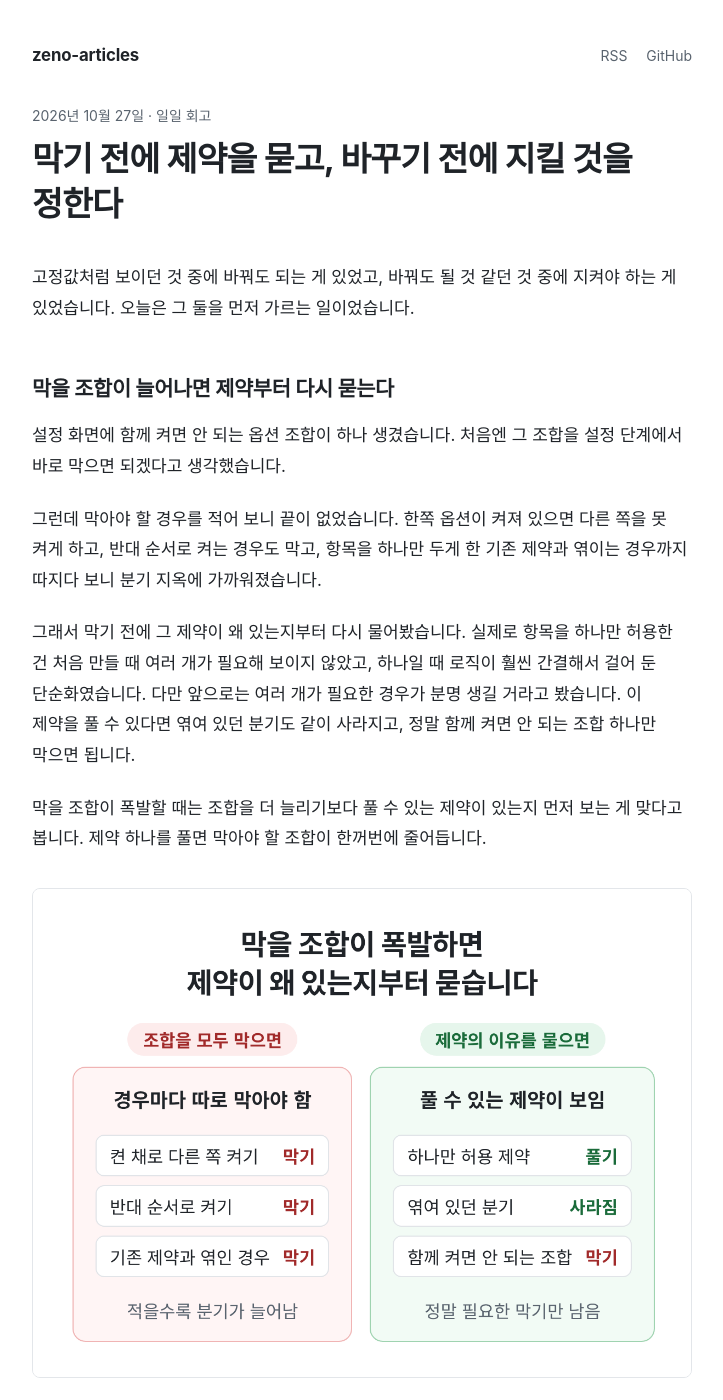
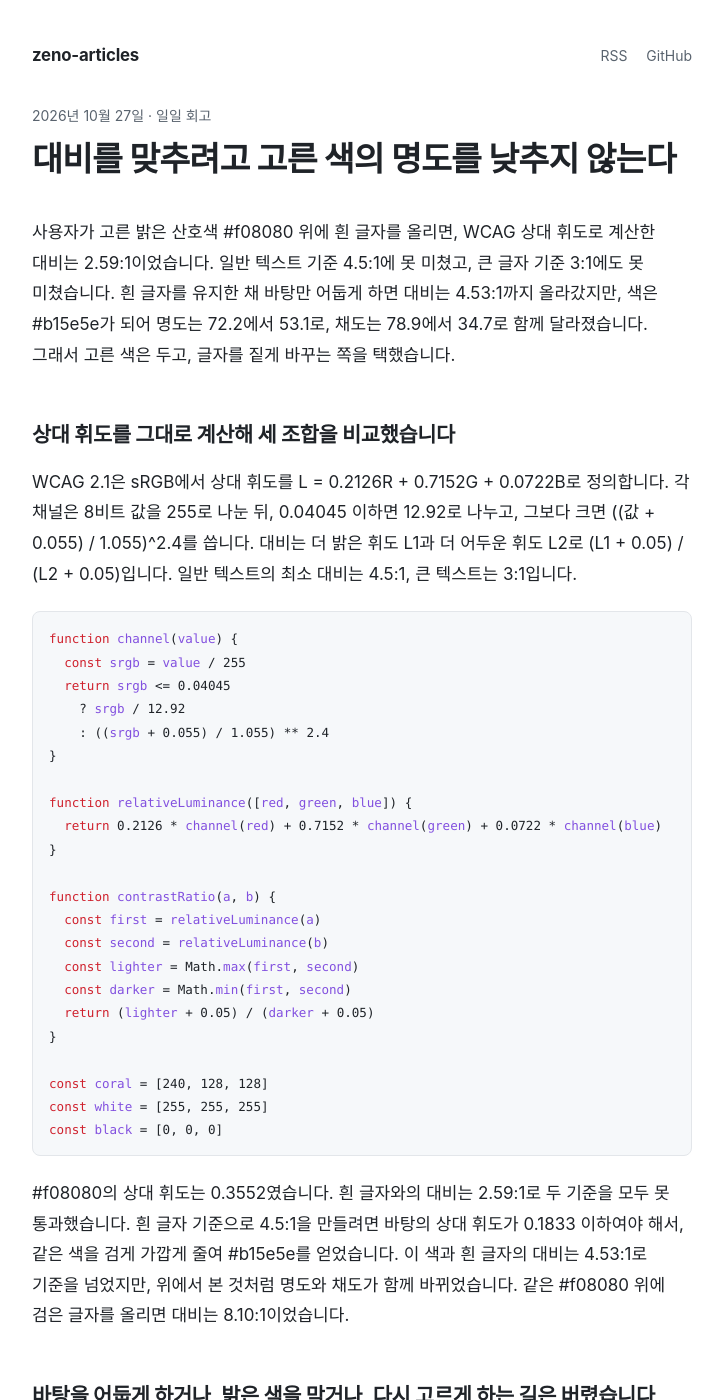
Before and after one commit to zeno0505/dev-articles, a Jekyll site: the page built from _posts/2026-10-27-fixed-or-changeable.md, in a window 1280 px wide and 1400 px high. Shown: the whole window, without its empty margins (278-1001 px from the left). Built offline with Jekyll 4.4.1, drawn with Linux system fonts in a browser that asks for light colours; some web fonts are replaced; some of the changed text lies outside the part shown.

Commit message:
Deepen four published posts in place (#19)
Deepen four published posts in place

Rewrite 2026-10-20, 2026-10-27, 2026-11-04, and 2026-11-05 on a single technical topic each. Keep original dates and slugs. Do not change hidden posts or the 2026-11-13 post.

````diff
--- a/_posts/2026-10-20-reference-and-weight.md
+++ b/_posts/2026-10-20-reference-and-weight.md
@@ -1,37 +1,55 @@
 ---
-title: "가져올 땐 기준점을, 줄일 땐 무게부터"
+title: "호출 수와 인라인 CSS는 응답 크기에서 다른 축이다"
 date: 2026-10-20
 categories: [일일 회고]
 ---
 
-가져오는 일과 줄이는 일을 같은 날 했는데, 둘 다 손대기 전에 기준부터 잡아야 했습니다.
+서버가 내려 주는 HTML의 크기를 줄이려고, 먼저 문서 안에 넣는 데이터부터 줄여 봤습니다. 기준 문서는 102,156바이트였고 그 가운데 인라인 CSS가 90,000바이트로 88.1%였습니다. 데이터만 약 12,000바이트에서 약 3,000바이트로 줄여도 전체는 8.8%만 줄었고, 인라인 CSS를 20,000바이트로 줄이자 전체는 68.5%가 줄었습니다. 호출을 줄이는 일과 응답을 가볍게 하는 일은 다른 축이었습니다.
 
-## 복사하되, 어디서 언제 가져왔는지 남긴다
+## 같은 문서를 세 가지로 만들어 크기를 쟀습니다
 
-![참조 대신 복사하고 기준 커밋을 남긴 뒤, 원본은 원본대로 자라고 복사본은 그 자리에서 고치며, 반영할 때는 기준점·원본·복사본을 같이 놓고 사람이 고르는 구조](/dev-articles/assets/2026-10-20-reference-and-weight-01.png)
+서버가 HTML 문자열을 만들어 보내는 상황을 일반 예시로 재현했습니다. 문서 머리의 style 요소에 인라인 CSS를 넣고, 본문의 JSON 스크립트에 API에서 온 데이터를 넣었습니다. 브라우저나 제품 주소를 쓰지 않고, 만들어진 바이트 수만 쟀습니다.
 
-에이전트 하네스를 설계하면서 처음에는 공용 스킬 원본을 그대로 참조하게 하려고 했습니다. 그런데 이렇게 하면 원본이 바뀔 때마다 하네스도 같이 바뀌고, 바뀐 걸 모르고 지나가게 됩니다.
+```js
+function render({ cssBytes, apiBytes }) {
+  const css = 'a'.repeat(cssBytes)
+  const api = JSON.stringify({ data: 'x'.repeat(apiBytes - 15) })
+  return `<!doctype html>
+<html>
+  <head><style>${css}</style></head>
+  <body>
+    <script type="application/json" id="data">${api}</script>
+    <main><h1>Item</h1></main>
+  </body>
+</html>`
+}
 
-그래서 원본을 참조하지 않고 복사해서 쓰되, 어디서 언제 가져왔는지 기준 커밋을 남기기로 했습니다. 원본 쪽 변경은 기준점, 원본, 복사본 세 개를 놓고 비교해서 사람이 골라 반영합니다. 이렇게 하면 각자는 자기 자리에서 고치고, 원본은 원본대로 자랄 수 있다고 봅니다.
+function measure(html) {
+  const buf = Buffer.from(html, 'utf8')
+  const css = html.match(/<style>([\s\S]*)<\/style>/)[1]
+  const api = html.match(/id="data">([\s\S]*?)<\/script>/)[1]
+  return {
+    total: buf.length,
+    inlineCss: Buffer.byteLength(css),
+    apiJson: Buffer.byteLength(api),
+  }
+}
+```
 
-실제로 같은 날 외부 오픈소스 스킬 저장소인 vuejs-ai/skills를 팀 저장소에 반영할 때도 같은 방식으로 했습니다. 특정 커밋 기준으로 복사해 온 뒤 저장소 안의 프로젝트별 컨벤션에 맞게 나눠 옮겼고, 원본과 무엇이 다른지도 따로 기록해 두었습니다. 특히 아직 실험적인 스킬이라 앞으로도 업데이트가 있을 거라고 보고, 업데이트를 반영하는 스킬도 따로 두었습니다.
+기준은 인라인 CSS 90,000바이트와 데이터 약 12,000바이트입니다. 데이터만 줄인 문서는 93,156바이트로, 기준보다 9,000바이트가 줄었습니다. 인라인 CSS만 20,000바이트로 줄인 문서는 32,156바이트로, 70,000바이트가 줄었습니다. 둘 다 줄이면 23,156바이트입니다. 비중을 보기 전에는 데이터가 작아진 쪽을 성공으로 오해하기 쉽습니다.
 
-## 지식은 그대로 인용돼도 되는지, 누가 갱신하는지부터 본다
+## 호출을 줄이는 일과 바이트를 줄이는 일은 겹쳐 보이지 않습니다
 
-![디테일하지만 멈춘 문서와 계속 갱신되는 가이드를 디테일·인용 가능 여부·갱신으로 비교하고, 가이드로 답하기→못 답한 질문 쌓기→보강할 곳 판단으로 이어지는 흐름](/dev-articles/assets/2026-10-20-reference-and-weight-02.png)
+서버 렌더 시점에 API를 덜 부르면 직렬화되는 데이터가 줄어들 수는 있습니다. 다만 그 데이터가 응답 전체에서 차지하는 비율이 작으면, 호출 수가 줄어도 내려 가는 바이트는 거의 그대로입니다. 인라인 CSS는 같은 문서 안에서 한 번 더 실리고, 선택자를 반복할수록 그 칸이 커집니다. 그래서 먼저 응답을 열어 어떤 칸이 큰지 재고, 그다음에 어느 축을 건드릴지 정하기로 했습니다.
 
-서비스 안의 AI 에이전트가 사용자 질문에 답할 때 어떤 문서를 근거로 줄지 고민했습니다. 서비스 동작을 거꾸로 정리한 기획 문서가 가장 디테일했지만, 갱신이 몇 달째 멈춰 있었고 API 경로 같은 개발 관련 내용도 직접 들어가 있었습니다.
+외부 스타일 파일로 나누는 길도 있습니다. 첫 HTML은 작아지고, 스타일은 캐시될 수 있습니다. 다만 그때는 추가 요청과 캐시 전략이라는 또 다른 축이 열리므로, 이번 측정만으로 그 길을 택하지는 않았습니다. 데이터만 줄이고 끝내거나, 호출 횟수만 보고 부하가 줄었다고 보는 길은, 위에서 본 8.8%짜리 변화 때문에 버렸습니다.
 
-이걸 그대로 에이전트에게 쥐어 주면, 공개되면 안 되는 내용이 답변에 섞일 가능성이 큽니다. 그래서 얼마나 디테일한지보다, 그대로 인용돼도 되는지와 앞으로 누가 갱신하는지가 먼저라고 생각했습니다.
+## 줄인 뒤에는 전체 바이트와 칸별 비중을 같이 봅니다
 
-일단 덜 디테일하더라도 계속 갱신되는 사용자 가이드로 시작하고, 가이드로 답하지 못한 질문은 따로 쌓아 두었다가 어디를 보강할지 판단하는 방향을 제안했습니다. 멈춰 있는 디테일한 문서로 시작하는 것보다는 이 쪽이 안전하다고 봅니다.
+확인할 때는 응답 전체 길이만 보지 않습니다. 인라인 CSS 바이트, 데이터 바이트, 그 둘이 전체에서 차지하는 비율을 같이 적습니다. 한 칸만 줄인 문서와 기준 문서를 나란히 두고, 전체가 얼마나 줄었는지를 봅니다. 호출 횟수는 별 지표로 남겨, 바이트 변화와 섞지 않습니다.
 
-## 줄이기 전에 무엇이 무게를 차지하는지부터 잰다
+이 숫자는 위 예시 문서를 UTF-8로 재 측정한 값입니다. 실제 서비스 응답의 비율을 대신하지는 않습니다. 다만 같은 방법으로 실제 응답을 열면, 어느 칸이 큰지는 같은 방식으로 갈립니다.
 
-![호출을 줄인 페이지와 안 줄인 페이지 모두 응답의 대부분이 인라인 스타일이라는 개념도와, 호출 수와 응답 크기가 서로 다른 축이었다는 정리](/dev-articles/assets/2026-10-20-reference-and-weight-03.png)
+데이터를 줄이는 일을 먼저 한 것은, 호출이 곧 부하라고 봤기 때문입니다. 재어 보니 기준 문서의 대부분은 인라인 CSS였고, 그 칸을 줄여야 응답 크기가 의미 있게 변했습니다. 줄이기 전에 무게를 재는 일은 이런 구체적인 칸을 여는 일이라고 봅니다. 같은 날 복사본에 기준점을 남기는 일과, 지식 문서를 고를 때 갱신 주체를 묻는 일은 이 글에서 다루지 않습니다.
 
-서버에서 그리는 상세 페이지의 부하를 줄이는 작업을 하면서, 처음에는 서버 렌더링 시점의 API 호출을 줄이는 데 집중했습니다. 그런데 기준선을 재 보니, 호출을 줄인 페이지와 안 줄인 페이지의 응답 크기가 거의 같았습니다. 실제로 응답의 대부분은 인라인 스타일이었습니다.
-
-재 보고 나서야 어느 축을 건드려야 하는지가 보였습니다. 호출 수와 응답 크기는 서로 다른 축이었고, 무게를 실제로 무엇이 차지하는지 먼저 재지 않았다면 호출 수만 계속 들여다보고 있었을 것 같습니다.
-
-세 가지 모두 결국 손대기 전에 기준이 되는 지점을 먼저 확인하는 일이었고, 앞으로도 그 지점부터 남겨 두려고 합니다.
+응답을 줄일 때는 호출 횟수보다, 실제로 큰 칸이 무엇인지부터 보려고 합니다.
--- a/_posts/2026-10-27-fixed-or-changeable.md
+++ b/_posts/2026-10-27-fixed-or-changeable.md
@@ -1,33 +1,56 @@
 ---
-title: "막기 전에 제약을 묻고, 바꾸기 전에 지킬 것을 정한다"
+title: "대비를 맞추려고 고른 색의 명도를 낮추지 않는다"
 date: 2026-10-27
 categories: [일일 회고]
 ---
 
-고정값처럼 보이던 것 중에 바꿔도 되는 게 있었고, 바꿔도 될 것 같던 것 중에 지켜야 하는 게 있었습니다. 오늘은 그 둘을 먼저 가르는 일이었습니다.
+사용자가 고른 밝은 산호색 #f08080 위에 흰 글자를 올리면, WCAG 상대 휘도로 계산한 대비는 2.59:1이었습니다. 일반 텍스트 기준 4.5:1에 못 미쳤고, 큰 글자 기준 3:1에도 못 미쳤습니다. 흰 글자를 유지한 채 바탕만 어둡게 하면 대비는 4.53:1까지 올라갔지만, 색은 #b15e5e가 되어 명도는 72.2에서 53.1로, 채도는 78.9에서 34.7로 함께 달라졌습니다. 그래서 고른 색은 두고, 글자를 짙게 바꾸는 쪽을 택했습니다.
 
-## 막을 조합이 늘어나면 제약부터 다시 묻는다
+## 상대 휘도를 그대로 계산해 세 조합을 비교했습니다
 
-설정 화면에 함께 켜면 안 되는 옵션 조합이 하나 생겼습니다. 처음엔 그 조합을 설정 단계에서 바로 막으면 되겠다고 생각했습니다.
+WCAG 2.1은 sRGB에서 상대 휘도를 L = 0.2126R + 0.7152G + 0.0722B로 정의합니다. 각 채널은 8비트 값을 255로 나눈 뒤, 0.04045 이하면 12.92로 나누고, 그보다 크면 ((값 + 0.055) / 1.055)^2.4를 씁니다. 대비는 더 밝은 휘도 L1과 더 어두운 휘도 L2로 (L1 + 0.05) / (L2 + 0.05)입니다. 일반 텍스트의 최소 대비는 4.5:1, 큰 텍스트는 3:1입니다.
 
-그런데 막아야 할 경우를 적어 보니 끝이 없었습니다. 한쪽 옵션이 켜져 있으면 다른 쪽을 못 켜게 하고, 반대 순서로 켜는 경우도 막고, 항목을 하나만 두게 한 기존 제약과 엮이는 경우까지 따지다 보니 분기 지옥에 가까워졌습니다.
+```js
+function channel(value) {
+  const srgb = value / 255
+  return srgb <= 0.04045
+    ? srgb / 12.92
+    : ((srgb + 0.055) / 1.055) ** 2.4
+}
 
-그래서 막기 전에 그 제약이 왜 있는지부터 다시 물어봤습니다. 실제로 항목을 하나만 허용한 건 처음 만들 때 여러 개가 필요해 보이지 않았고, 하나일 때 로직이 훨씬 간결해서 걸어 둔 단순화였습니다. 다만 앞으로는 여러 개가 필요한 경우가 분명 생길 거라고 봤습니다. 이 제약을 풀 수 있다면 엮여 있던 분기도 같이 사라지고, 정말 함께 켜면 안 되는 조합 하나만 막으면 됩니다.
+function relativeLuminance([red, green, blue]) {
+  return 0.2126 * channel(red) + 0.7152 * channel(green) + 0.0722 * channel(blue)
+}
 
-막을 조합이 폭발할 때는 조합을 더 늘리기보다 풀 수 있는 제약이 있는지 먼저 보는 게 맞다고 봅니다. 제약 하나를 풀면 막아야 할 조합이 한꺼번에 줄어듭니다.
+function contrastRatio(a, b) {
+  const first = relativeLuminance(a)
+  const second = relativeLuminance(b)
+  const lighter = Math.max(first, second)
+  const darker = Math.min(first, second)
+  return (lighter + 0.05) / (darker + 0.05)
+}
 
-![왼쪽은 함께 켜면 안 되는 옵션 조합을 모두 막는 경우로 한쪽을 켠 채로 다른 쪽 켜기, 반대 순서로 켜기, 기존 제약과 엮인 경우까지 따로따로 막아야 해서 분기가 늘어나고, 오른쪽은 제약의 이유를 물은 경우로 하나만 허용하던 제약은 풀고 엮여 있던 분기는 사라져 함께 켜면 안 되는 조합 하나만 막으면 된다는 비교 그림](/dev-articles/assets/2026-10-27-fixed-or-changeable-01.png)
+const coral = [240, 128, 128]
+const white = [255, 255, 255]
+const black = [0, 0, 0]
+```
 
-## 대비를 맞추려고 사용자가 고른 색을 바꾸지 않는다
+#f08080의 상대 휘도는 0.3552였습니다. 흰 글자와의 대비는 2.59:1로 두 기준을 모두 못 통과했습니다. 흰 글자 기준으로 4.5:1을 만들려면 바탕의 상대 휘도가 0.1833 이하여야 해서, 같은 색을 검게 가깝게 줄여 #b15e5e를 얻었습니다. 이 색과 흰 글자의 대비는 4.53:1로 기준을 넘었지만, 위에서 본 것처럼 명도와 채도가 함께 바뀌었습니다. 같은 #f08080 위에 검은 글자를 올리면 대비는 8.10:1이었습니다.
 
-AI가 소개 페이지를 만들어 주는 작업에서 사용자가 고른 원색을 섹션 바탕에 깔아야 했습니다. 문제는 원색 위에 흰 글자를 얹으면 접근성 대비 기준에 못 미치는 색이 흔하다는 점이었습니다.
+## 바탕을 어둡게 하거나, 밝은 색을 막거나, 다시 고르게 하는 길은 버렸습니다
 
-가장 쉬운 방법은 바탕 명도를 계산으로 내리는 건데, 목업으로 놓고 보니 밝은 색일수록 많이 내려야 해서 연한 산호색이 새빨강이 되어 버렸습니다. 대비는 맞췄지만 고른 색과는 다른 색이 된 셈입니다.
+바탕 명도를 계산으로 내리는 길은 가장 단순했습니다. 흰 글자를 유지할 수 있고, 숫자만 보면 기준을 통과합니다. 다만 사용자가 고른 밝은 산호색이 훨씬 어둡고 탁한 붉은색으로 바뀝니다. 고른 색이 그 사람의 인상이라면, 대비를 위해 그 색을 바꾸는 일은 다른 색을 보여주는 일과 같습니다. 그래서 이 길을 버렸습니다.
 
-그래서 색은 그대로 두고 다른 쪽을 바꾸기로 했습니다. 큰 제목만 원색 바탕 위에 두고 본문은 흰 카드에 넣었고, 그래도 대비가 모자라는 밝은 색은 글자를 짙은 색으로 뒤집고 강조는 형광펜 방식으로 바꿨습니다. 색을 조절하게 하거나 너무 밝은 색을 막는 안은 고른 색이 바뀌거나 밝은 색을 못 쓰게 돼서 쓰지 않았습니다.
+너무 밝은 색을 고르지 못하게 막는 길도 보았습니다. 대비는 쉽게 맞출 수 있지만, 밝은 색 자체를 쓰지 못하게 됩니다. 고른 색을 다시 바꾸라고 묻는 길도, 이미 정한 인상을 흔들어 택하지 않았습니다.
 
-사용자가 고른 색은 그 사람이 보여 주고 싶은 인상이라고 봅니다. 대비는 그 색을 지키면서 글자 색이나 강조 방식처럼 바꿔도 되는 쪽에서 얻는 게 맞는 것 같습니다.
+대신 고른 색은 바탕에 그대로 두고, 큰 제목처럼 그 위에 얹히는 글자만 짙은 색으로 바꿨습니다. 본문은 흰 카드 위에 두어 바탕과 글자의 대비를 카드 안에서 맞추고, 강조는 색을 바꾸는 대신 밑칠처럼 따로 표시하는 쪽으로 나누었습니다.
 
-![사용자가 고른 연한 원색 바탕에 흰 글자를 얹으면 대비가 모자라고, 바탕 명도를 내리면 대비는 맞지만 전혀 다른 새빨간 색이 되며, 색을 그대로 두고 큰 제목은 짙은 글자로 뒤집고 본문은 흰 카드에 넣어 강조를 형광펜으로 하면 고른 색과 대비를 함께 지킨다는 세 칸 비교 그림](/dev-articles/assets/2026-10-27-fixed-or-changeable-02.png)
+## 계산값이 기준을 넘는지와, 고른 색이 그대로인지를 같이 봅니다
 
-둘 다 무엇이 정말 고정값인지부터 다시 보는 이야기였고, 앞으로도 막거나 바꾸기 전에 그것부터 가르려고 합니다.
+확인할 때는 공식과 같은 계산으로 상대 휘도와 대비를 다시 풉니다. 일반 텍스트 4.5:1과 큰 텍스트 3:1을 각각 통과하는지를 적습니다. 그리고 고른 색의 16진 값, 명도, 채도가 그대로인지를 같이 봅니다. 대비만 올라가고 색이 바뀌었다면, 그 조합은 통과가 아닙니다. 글자 색만 바꾼 조합에서는 바탕 색이 기준 값과 같아야 합니다.
+
+고른 색을 지키면, 밝은 바탕 위에 흰 글자를 쓰는 조합은 포기하게 됩니다. 그 대신 그 사람이 고른 색이 화면에서 같은 색으로 남습니다. 대비는 글자 색과 카드, 강조 방식처럼 바꿔도 되는 쪽에서 얻기로 했습니다.
+
+색을 고르는 일은 인상을 정하는 일이고, 대비는 그 인상을 읽을 수 있게 만드는 일입니다. 계산을 풀어 보니 바탕을 낮추는 길은 숫자를 맞추는 대신 색을 바꿨고, 글자를 짙게 하는 길은 고른 색을 유지한 채 기준을 넘었습니다. 같은 날 막아야 할 조합이 늘어날 때 제약부터 다시 묻는 이야기는 이 글에서 다루지 않습니다.
+
+대비는 고른 색을 바꾸지 않고, 글자와 배치처럼 바꿔도 되는 쪽에서 맞추려고 합니다.
--- a/_posts/2026-11-04-mute-by-cause.md
+++ b/_posts/2026-11-04-mute-by-cause.md
@@ -1,25 +1,43 @@
 ---
-title: "오류를 끄는 단위와 여는 범위를 같이 본다"
+title: "같은 오류 코드로는 중단과 시간 초과를 같이 끄지 않는다"
 date: 2026-11-04
 categories: [일일 회고]
 ---
 
-오류 알림이 갑자기 늘었을 때 가장 쉬운 대응은 그 오류 코드를 통째로 보고에서 빼는 것입니다. 오늘은 그렇게 했다면 정작 봐야 할 오류까지 같이 꺼질 뻔했고, 반대로 보고 경로를 넓히는 쪽에서는 보내지 말아야 할 값까지 같이 나갈 뻔했습니다.
+요청이 실패했다는 이유만으로 알림을 한 코드로 묶으면, 일부러 중단한 요청과 시간이 초과된 요청이 같이 꺼질 수 있습니다. fetch를 AbortController로 중단하면 AbortError가 나고, AbortSignal.timeout으로 끊으면 TimeoutError가 납니다. 이 둘을 REQUEST_FAILED 같은 한 칸에 넣으면, 시간을 넘겨 실패한 신호까지 보고에서 사라집니다. 그래서 알림은 코드가 아니라 원인 단위로 끄기로 했습니다.
 
-## 오류는 코드가 아니라 원인 단위로 뺀다
+## 한 코드로 묶이면 남은 실패가 보이지 않습니다
 
-메신저로 받은 링크를 누르면 먼저 인앱 브라우저에서 웹이 열리고, 곧바로 딥링크로 앱이 열리면서 웹 화면이 닫힙니다. 이때 웹에서 보내던 요청이 중간에 끊기는데, 이 끊긴 요청이 오류로 잡혀 알림이 크게 늘었습니다. 서버 쪽을 같은 시각에 맞춰 보니 지연 없이 곧바로 끊긴 요청만 늘고 있었습니다. 그런데 이 끊긴 요청과 실제 타임아웃이 같은 오류 코드를 쓰고 있어서, 코드로 거르면 시끄러운 쪽만이 아니라 진짜 장애 신호인 타임아웃까지 같이 사라집니다.
+화면이 닫히거나 다른 앱으로 넘어가며 요청을 끊는 일은 자주 있습니다. 그 중단이 알림을 크게 늘리면, 가장 쉬운 대응은 그 실패 코드를 통째로 끄는 것입니다. 다만 같은 칸에 실제 시간 초과가 들어 있으면, 시끄러운 쪽만 끄려다 장애 신호까지 같이 꺼집니다. 예상된 업무 응답이 알림을 가득 채우는 경우도 결이 같습니다. 실패로 보이지만 정상적인 4xx를 상태 코드만으로 끄면, 같은 상태에 숨은 다른 원인을 놓칩니다.
 
-그래서 오류 코드 대신 메시지로 둘을 나누고, 인앱에서 딥링크로 넘어가며 끊긴 요청만 보고에서 빼기로 했습니다. 타임아웃은 그대로 보고되게 두었습니다. 시끄러운 오류를 끌 때는 같은 코드 아래에 다른 원인이 숨어 있지 않은지부터 봐야 한다고 생각합니다.
+## 중단과 시간 초과는 예외 이름이 다릅니다
 
-![같은 오류 코드 아래 인앱 브라우저에서 딥링크로 앱이 열리며 끊긴 요청과 실제 타임아웃이 함께 있을 때, 코드 단위로 거르면 둘 다 사라지지만 원인 단위로 나누면 끊긴 요청만 빠지고 타임아웃은 계속 보고된다는 비교 그림](/dev-articles/assets/2026-11-04-mute-by-cause-01.png)
+같은 출처의 느린 응답을 두고, 한쪽은 AbortController.abort()로 끊고 다른 쪽은 AbortSignal.timeout(50)으로 끊었습니다. 예상된 업무 실패는 400과 함께 본문에 원인 코드를 담아 내려 보냈습니다.
 
-## 보고 경로를 넓히면 보내는 값도 넓어진다
+```js
+const controller = new AbortController()
+const aborted = fetch('/slow', { signal: controller.signal })
+  .catch((error) => error)
+controller.abort()
 
-같은 날 반대 방향의 작업도 했습니다. 그동안 보고되지 않던 요청 실패를 모니터링으로 보내도록 경로를 넓혔는데, 리뷰에서 요청 주소와 본문에 든 값도 같이 나갈 수 있다는 지적이 나왔습니다. 실제로 보내지는 값을 직접 재 보니 기본 필터는 비밀번호 같은 키만 가리고 이메일과 휴대폰 번호는 그대로 보내고 있었습니다.
+const timedOut = fetch('/slow', { signal: AbortSignal.timeout(50) })
+  .catch((error) => error)
 
-기본 필터가 알아서 막아 줄 거라는 기대가 생각보다 좁았던 셈입니다. 그래서 경로를 넓히는 변경 안에서 가리는 방법을 두 갈래로 나눴습니다. 휴대폰 번호, 이메일, 사업자등록번호처럼 형식이 정해진 값은 정규식으로 충분히 가릴 수 있어서 보내기 전에 정규식으로 걸렀습니다. 다만 형식만으로는 알아볼 수 없는 값도 있어서, 그런 값은 API 경로마다 가려야 할 보안 필드를 매핑해 둔 상수를 두고 그 필드를 가렸습니다.
+const business = await fetch('/biz')
+```
 
-보고를 넓히는 변경에서는 무엇이 새로 나가는지 직접 재 보고, 형식으로 잡히는 값과 경로별로 따로 지정해야 하는 값을 나눠서 그 자리에서 가리는 게 좋아 보입니다.
+중단된 요청의 예외 이름은 AbortError였고, 메시지는 This operation was aborted였습니다. 시간 초과의 이름은 TimeoutError였고, 메시지는 The operation was aborted due to timeout이었습니다. 둘 다 DOMException이었습니다. 400 응답은 fetch가 거부하지 않았고, 상태와 본문을 그대로 주었습니다.
 
-끄는 쪽이든 여는 쪽이든, 알림 설정 하나를 바꿀 때 그 아래에 같이 딸려 오는 것부터 보려고 합니다.
+이 둘을 REQUEST_FAILED라는 한 코드로 묶은 뒤 그 코드를 끄면, 중단과 시간 초과가 함께 사라집니다. 원인 이름 기준으로 중단과 예상된 400만 끄면, 보고에 남는 것은 TimeoutError뿐입니다. 공식 문서도 AbortSignal.timeout이 시간 초과 때 TimeoutError를 쓰고, 사용자의 중단은 AbortError로 나누어 보라고 적습니다.
+
+## 끄는 단위는 예외 이름과 상태의 의미를 같이 봅니다
+
+확인할 때는 실패한 요청을 세 갈래로 재현합니다. AbortController로 끊은 요청, AbortSignal.timeout으로 끊은 요청, 그리고 예상된 4xx입니다. 각각에서 error.name, error.message, HTTP 상태를 적고, 한 코드로 끈 뒤의 남은 알림과 원인 단위로 끈 뒤의 남은 알림을 비교합니다. 시간 초과는 후자에만 남아야 합니다.
+
+fetch는 4xx만으로 약속을 거부하지 않습니다. 상태 코드를 한 번에 끄면 그 상태 아래의 다른 본문 원인까지 같이 사라질 수 있어, 본문 원인과 예외 이름을 같이 봅니다.
+
+원인 단위로 나누면 분류 규칙이 늘어납니다. 그 대신 시간 초과 같은 실제 장애 신호를 끄지 않을 수 있습니다. 한 코드로 빠르게 조용히 만드는 쪽은, 이번 재현에서 시간 초과까지 같이 지워 버려서 택하지 않았습니다.
+
+예전에 알림이 늘었을 때 코드를 통째로 끄면 편할 것처럼 보였습니다. 다시 재어 보니 그 코드 아래에는 실행이 멈춘 중단과, 기다리다 실패한 시간 초과가 함께 있었습니다. 예상된 4xx를 걸러 내는 일도 같은 이유입니다. 남은 실패는 고치기 전과 후를 재현할 수 있게, 보고에 남겨 두려고 합니다. 보고 경로를 넓힐 때 어떤 값이 함께 나가는지는 이 글에서 다루지 않습니다.
+
+실패 알림은 코드 하나가 아니라, 그 아래에 있는 원인부터 보고 끄려고 합니다.
````
Also changed, not shown: _posts/2026-11-05-prework-when-to-connect.md (+42 -10 lines).
